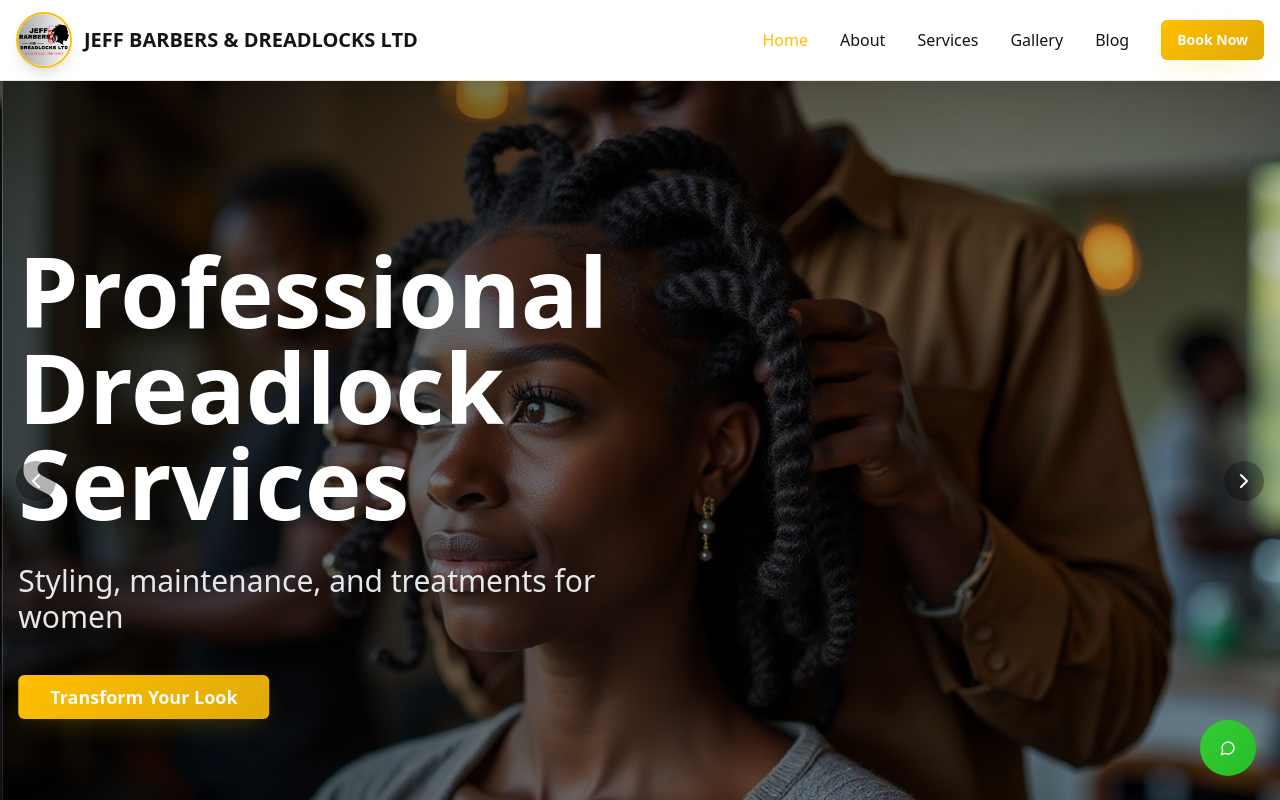
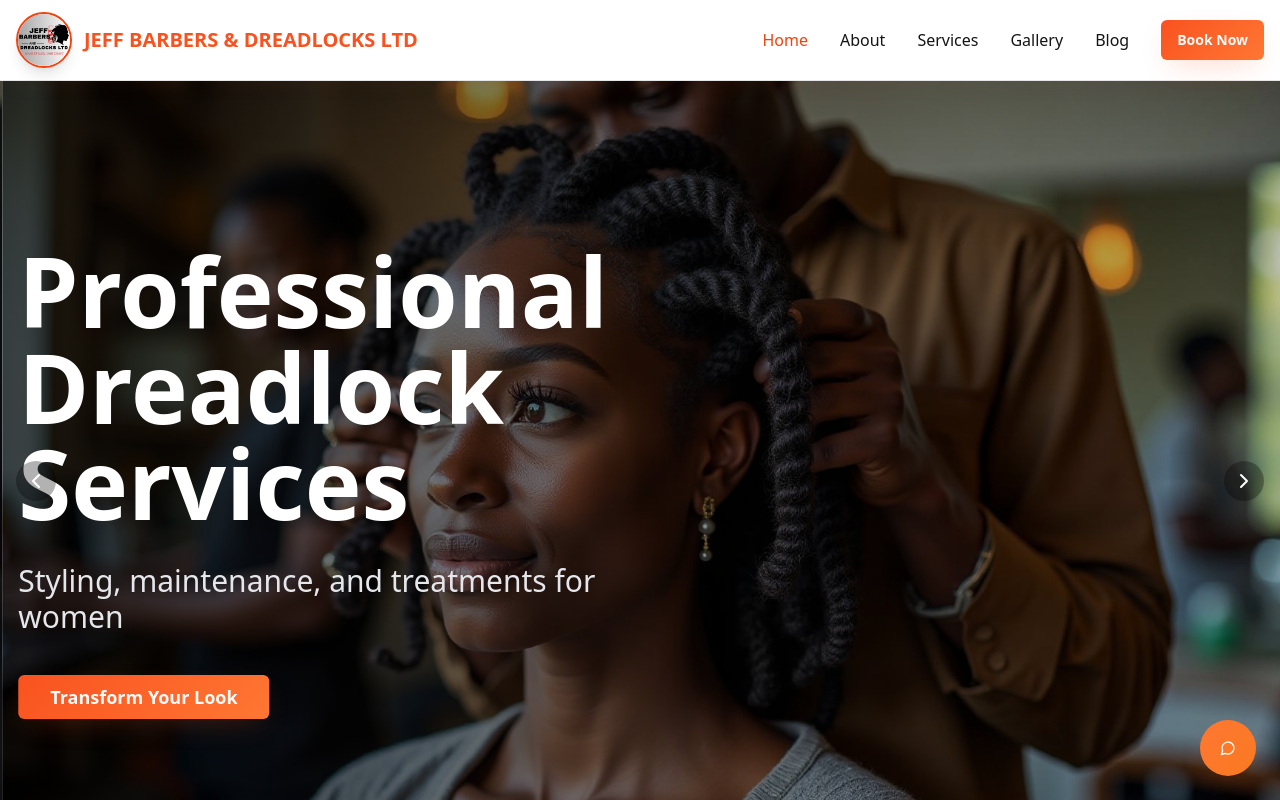
Before and after one commit to jejesticallypro1/jeffs-style-haven, a React (Vite) app: page / in a window 1280 px wide. Shown: the top 800 px of the page. Built offline with nearby package versions, Linux system fonts and the light colour scheme.

Commit message:
Update wall colors and images
Update wall colors to match Jeff's brand and ensure all images align with the business owner's shop aesthetic.

```diff
--- a/src/index.css
+++ b/src/index.css
@@ -6,7 +6,7 @@
 
 @layer base {
   :root {
-    /* Core Brand Colors - Black, White, Gold, Green */
+    /* Core Brand Colors - Vibrant Orange Theme from Jeff's Barbershop */
     --background: 0 0% 100%;
     --foreground: 0 0% 8%;
 
@@ -16,24 +16,24 @@
     --popover: 0 0% 100%;
     --popover-foreground: 0 0% 8%;
 
-    /* Primary - Rich Black */
-    --primary: 0 0% 8%;
+    /* Primary - Vibrant Orange from Barbershop Wall */
+    --primary: 14 95% 55%;
     --primary-foreground: 0 0% 98%;
 
-    /* Secondary - Luxury Gold */
-    --secondary: 45 100% 50%;
-    --secondary-foreground: 0 0% 8%;
+    /* Secondary - Deep Orange */
+    --secondary: 14 90% 50%;
+    --secondary-foreground: 0 0% 98%;
 
     /* Muted - Soft Gray */
     --muted: 0 0% 96%;
     --muted-foreground: 0 0% 45%;
 
-    /* Accent - Vibrant Green */
-    --accent: 120 60% 50%;
+    /* Accent - Complementary Orange Tone */
+    --accent: 20 100% 60%;
     --accent-foreground: 0 0% 98%;
 
-    /* Success/Highlight - Gold Variant */
-    --success: 45 95% 45%;
+    /* Success/Highlight - Warm Orange */
+    --success: 25 95% 55%;
     --success-foreground: 0 0% 8%;
 
     --destructive: 0 84% 60%;
@@ -41,18 +41,18 @@
 
     --border: 0 0% 90%;
     --input: 0 0% 96%;
-    --ring: 45 100% 50%;
+    --ring: 14 95% 55%;
 
     --radius: 0.5rem;
 
-    /* Custom Gradients */
-    --gradient-gold: linear-gradient(135deg, hsl(45 100% 50%), hsl(45 95% 45%));
-    --gradient-hero: linear-gradient(135deg, hsl(0 0% 8%), hsl(0 0% 15%));
-    --gradient-accent: linear-gradient(135deg, hsl(120 60% 50%), hsl(120 65% 45%));
+    /* Custom Gradients - Orange Theme */
+    --gradient-gold: linear-gradient(135deg, hsl(14 95% 55%), hsl(20 100% 60%));
+    --gradient-hero: linear-gradient(135deg, hsl(14 95% 55%), hsl(14 90% 50%));
+    --gradient-accent: linear-gradient(135deg, hsl(20 100% 60%), hsl(25 95% 55%));
 
-    /* Shadows */
-    --shadow-luxury: 0 10px 30px -10px hsl(45 100% 50% / 0.3);
-    --shadow-soft: 0 4px 20px -4px hsl(0 0% 0% / 0.1);
+    /* Shadows - Orange Theme */
+    --shadow-luxury: 0 10px 30px -10px hsl(14 95% 55% / 0.3);
+    --shadow-soft: 0 4px 20px -4px hsl(14 50% 40% / 0.1);
 
     /* Typography Scale */
     --font-hero: 3.5rem;
```
